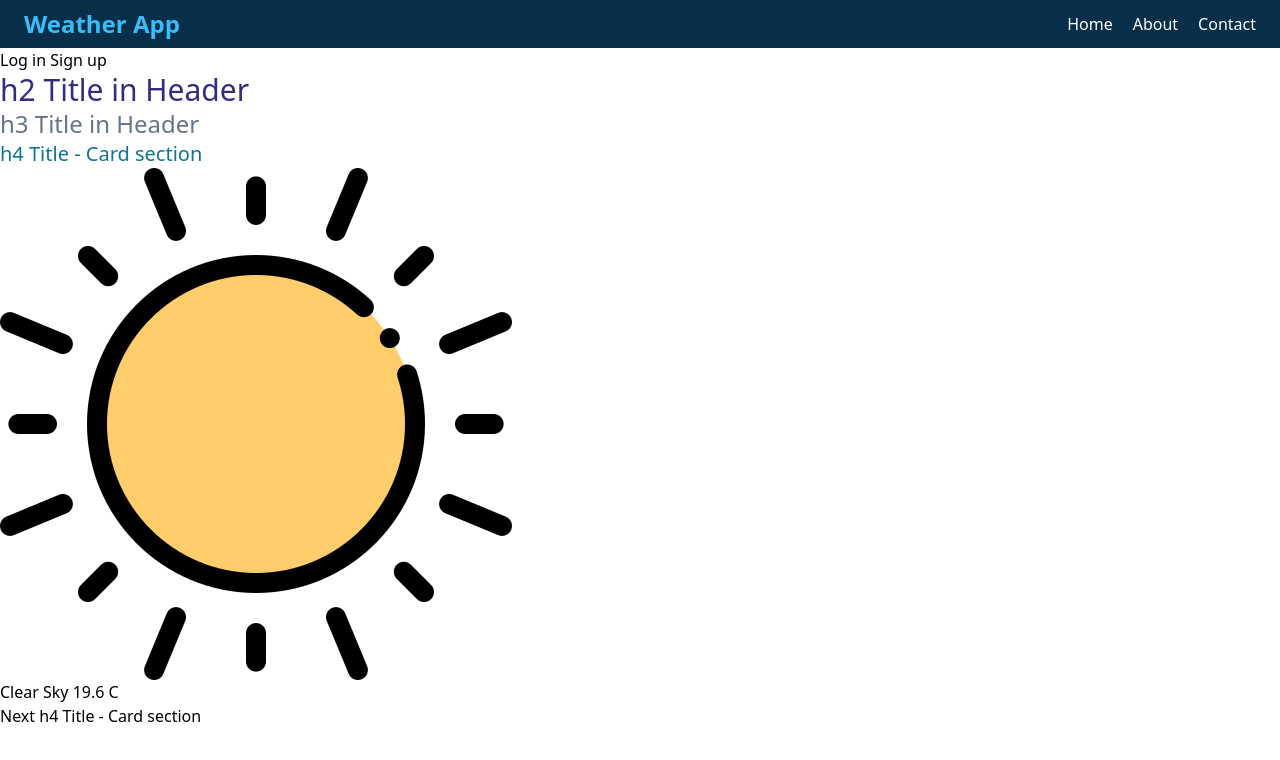
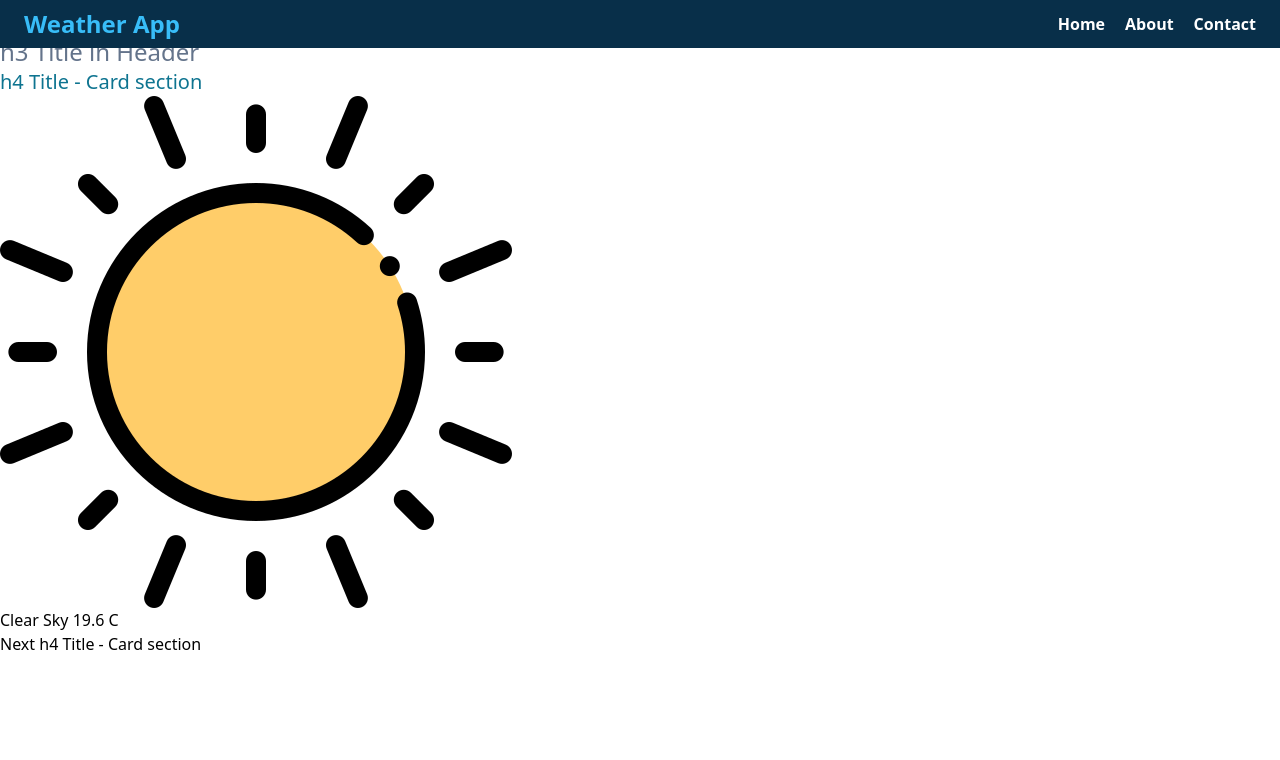
Before and after one commit to evandrolugli/weather-app, a website: page src/index.html in a window 1280 px wide. Drawn offline with Linux system fonts and the light colour scheme.

Commit message:
Style navigation bar

```diff
--- a/src/index.html
+++ b/src/index.html
@@ -11,22 +11,22 @@
         <div>
             <!-- Content wrapper -->
             <div>
-                <nav class="flex items-center justify-between px-6 h-12 bg-sky-950 text-white">
+                <nav class="flex items-center justify-between px-6 h-12 bg-sky-950 text-white w-screen fixed top-0">
                     <h1>
-                        <a class="text-2xl font-bold text-sky-400" href="#"
+                        <a class="text-base sm:text-xl md:text-2xl font-bold text-sky-400" href="#"
                             >Weather App</a
                         >
                     </h1>
                     <div>
-                        <ul class="flex gap-5">
+                        <ul class="flex gap-5 font-bold">
                             <li>
-                                <a href="#"><span>Home</span></a>
+                                <a class="hover:text-sky-300" href="#"><span>Home</span></a>
                             </li>
                             <li>
-                                <a href="#"><span>About</span></a>
+                                <a class="hover:text-sky-300" href="#"><span>About</span></a>
                             </li>
                             <li>
-                                <a href="#"><span>Contact</span></a>
+                                <a class="hover:text-sky-300" href="#"><span>Contact</span></a>
                             </li>
                         </ul>
                     </div>
@@ -35,11 +35,6 @@
             <!-- End navigation bar -->
 
             <main>
-                <div>
-                    <a href="#">Log in</a>
-                    <a href="#">Sign up</a>
-                </div>
-
                 <header>
                     <h2 class="text-3xl font-medium text-indigo-900">
                         h2 Title in Header
```
Also changed, not shown: dist/output.css.
